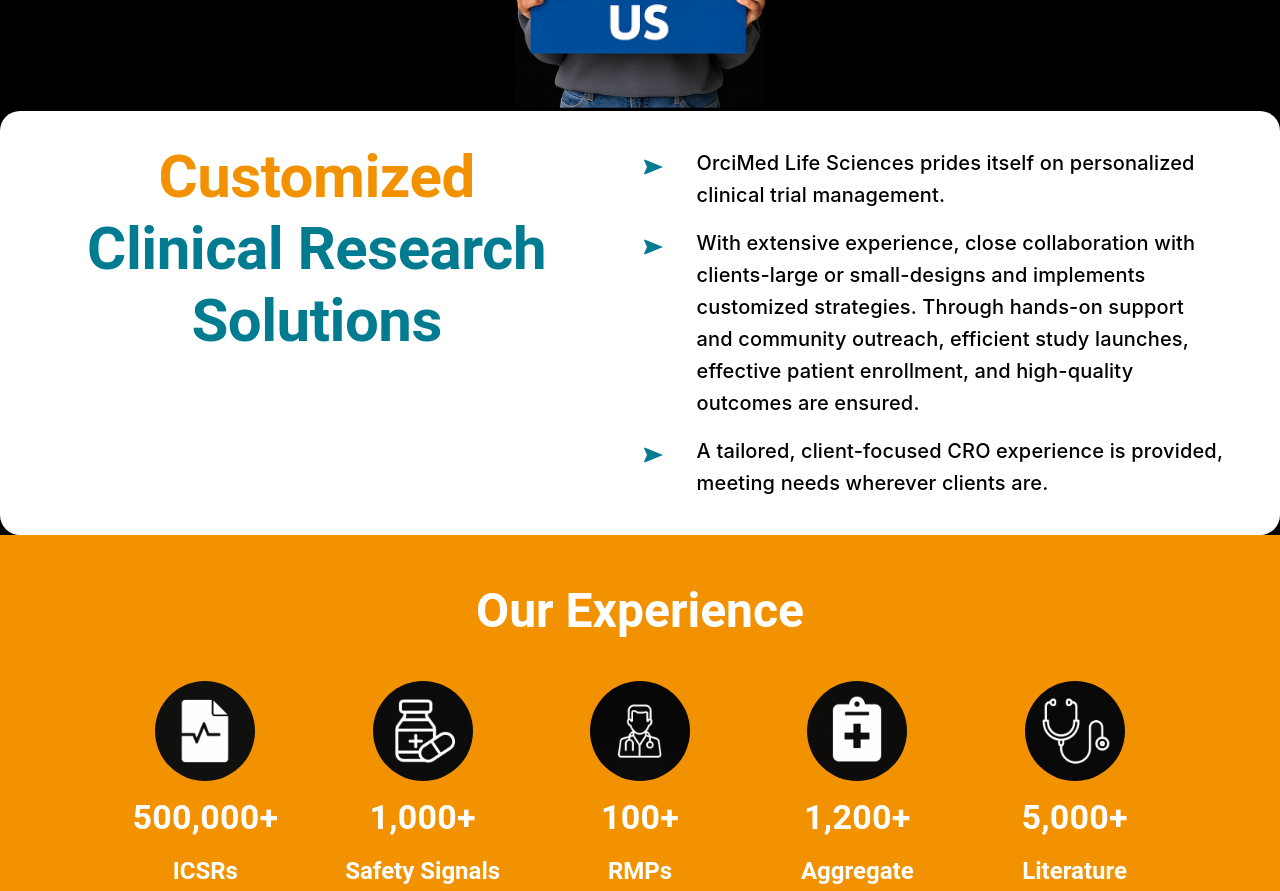
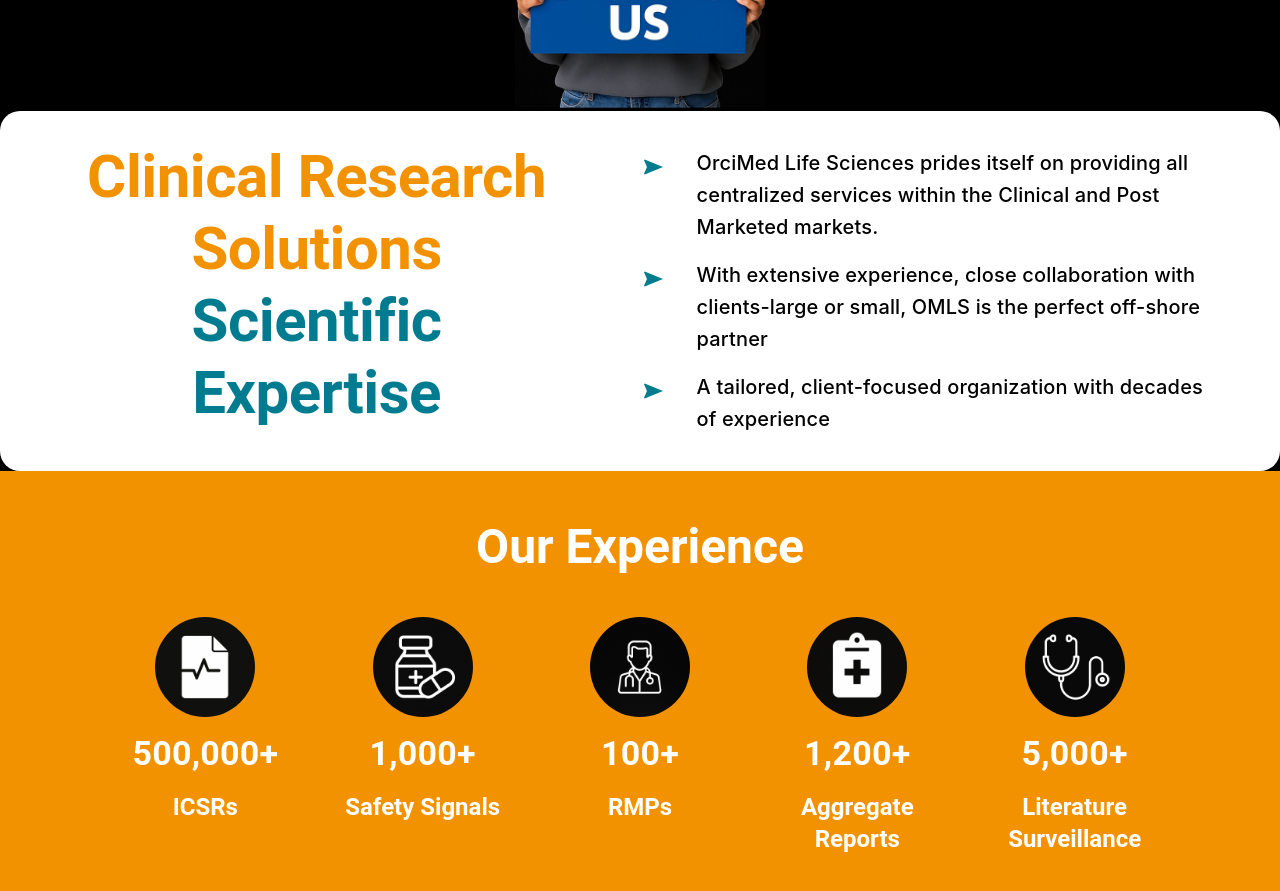
Before and after one commit to omls-git/Orcimed, a React (Create React App) app in the folder Omls.Client/: page / in a window 1280 px wide. Shown: the part 1340-2231 px from the top of the page. Built offline with nearby package versions, Linux system fonts and the light colour scheme.

Commit message:
content changes

```diff
--- a/Omls.Client/src/pages/AboutScreen.js
+++ b/Omls.Client/src/pages/AboutScreen.js
@@ -94,7 +94,7 @@
                 <CheckCircleIcon  sx={{ color: '#F39200' }}   />
               </ListItemIcon>
               <Typography variant="h6" color="black" maxWidth={{xs:"100%", md: '65%'}} >
-                To achieve  <strong style={{color:'black'}}>leading industry presence</strong> with expertise and experience in the delivery of  <strong style={{color:'black'}}>clinical research services</strong> across the globe, through collaboration and networking with clients, developing professionals, and providing cutting-edge infrastructure.
+                To achieve  <strong style={{color:'black'}}>leading industry presence</strong> with expertise and experience in the delivery of  <strong style={{color:'black'}}>clinical  services</strong> across the globe, through collaboration and networking with clients, developing professionals, and providing cutting-edge infrastructure.
               </Typography>
             </ListItem>
             <ListItem  alignItems="flex-start">
@@ -115,7 +115,7 @@
                 <CheckCircleIcon sx={{ color: '#F39200' }} />
               </ListItemIcon>
               <Typography variant="h6" color="black" maxWidth={{xs:"100%", md: '65%'}}>
-                To provide reliable <strong style={{color:'black'}}>clinical research services</strong> covering a  <strong style={{color:'black'}}>range of activities</strong> for pharmaceutical and biotech companies, through a team of committed experts.
+                To provide reliable <strong style={{color:'black'}}>clinical  services</strong> covering a  <strong style={{color:'black'}}>range of activities</strong> for pharmaceutical and biotech companies, through a team of committed experts.
               </Typography>
             </ListItem>
             <ListItem alignItems="flex-start">
--- a/Omls.Client/src/pages/CustomizedSolutions.js
+++ b/Omls.Client/src/pages/CustomizedSolutions.js
@@ -21,7 +21,8 @@
           sx={{ fontWeight: "bold", textAlign: "center", py:{sm:'30px', xs: "30px"}, px:{xs:'2.5%', sm:'2.5%'}}}
           width={isTablet || isMobile ? '90%': "40%"}
         >
-          Customized <span style={{ color: "#007b8f" }}>Clinical Research Solutions</span>
+          Clinical Research Solutions <br/>
+           <span style={{ color: "#007b8f" }}>Scientific Expertise</span>
         </Typography>
         <Typography
           py="20px"
@@ -36,24 +37,19 @@
             <ListItemIcon>
                 <NavigationIcon  sx={{ transform: 'rotate(90deg)', color: '#007b8f' }} />
               </ListItemIcon>
-               OrciMed Life Sciences prides itself on personalized clinical trial management.
+              OrciMed Life Sciences prides itself on providing all centralized services within the Clinical and Post Marketed markets.
             </ListItem>
              <ListItem alignItems="flex-start">
                 <ListItemIcon>
                   <NavigationIcon sx={{ transform: 'rotate(90deg)', color: '#007b8f' }} />
                 </ListItemIcon>
-                With extensive experience, close
-                collaboration with clients-large or small-designs and implements
-                customized strategies. Through hands-on support and community
-                outreach, efficient study launches, effective patient enrollment, and
-                high-quality outcomes are ensured.
+                With extensive experience, close collaboration with clients-large or small, OMLS is the perfect off-shore partner
                 </ListItem>
                 <ListItem alignItems="flex-start">
               <ListItemIcon>
                   <NavigationIcon sx={{ transform: 'rotate(90deg)', color: '#007b8f' }} />
                 </ListItemIcon>
-                A tailored, client-focused CRO
-                experience is provided, meeting needs wherever clients are.
+                A tailored, client-focused organization with decades of  experience
               </ListItem>
           </List>
         </Typography>
```
